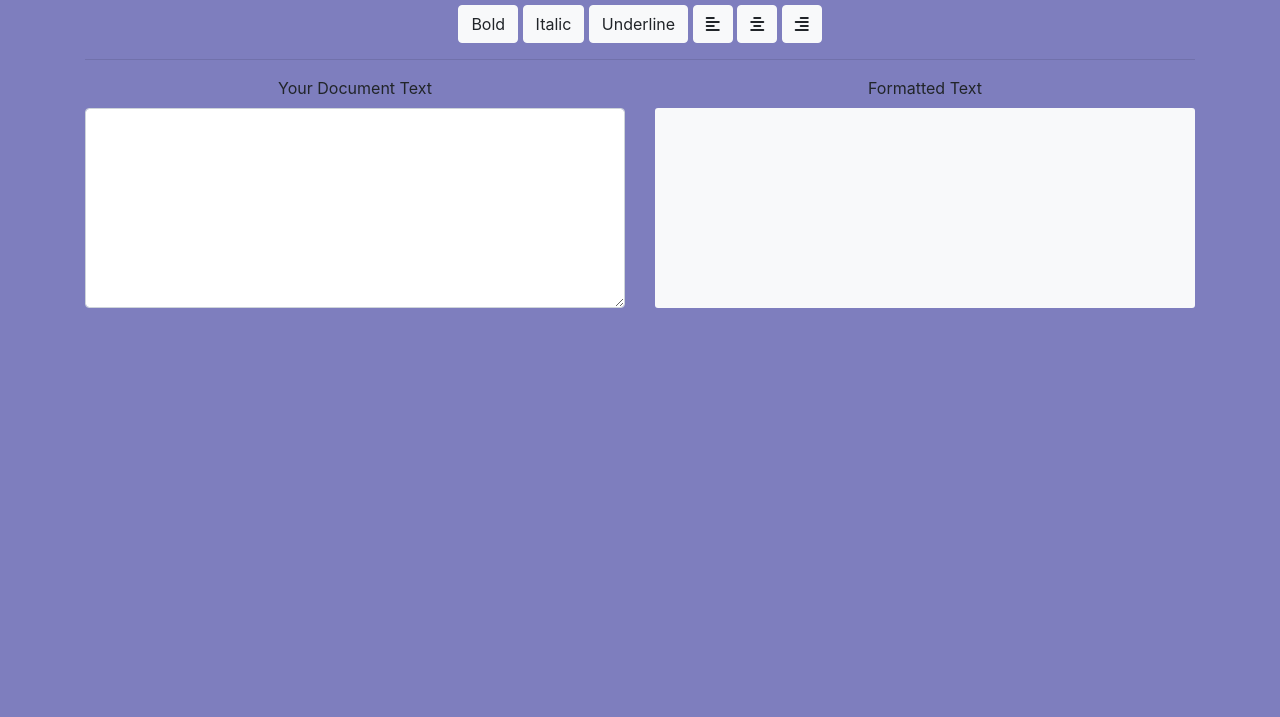
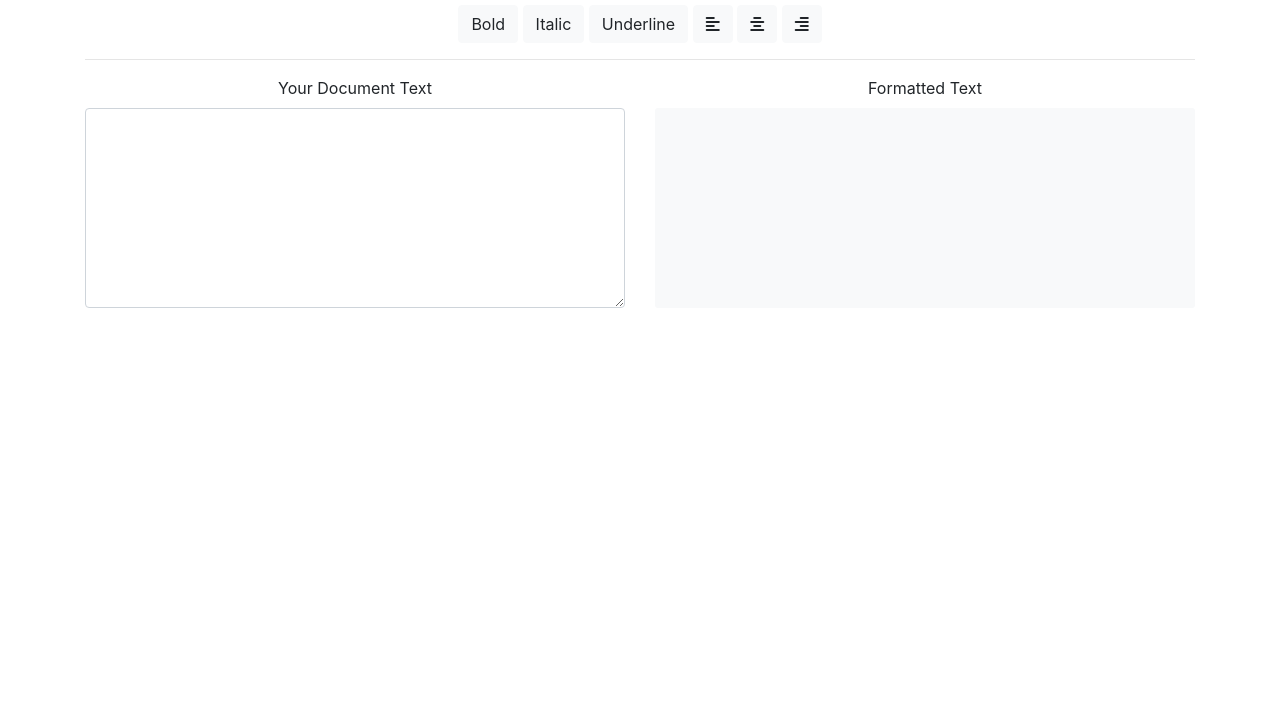
Before and after one commit to rashidjama/text-editor, a plain HTML site: page index.html in a window 1280 px wide. Shown: the part 83-800 px from the top of the page. Drawn offline with nearby package versions, Linux system fonts and the light colour scheme.

Commit message:
removed body background

```diff
--- a/style.css
+++ b/style.css
@@ -1,6 +1,4 @@
-body {
-  background-color: rgb(126, 126, 190);
-}
+
 #text-output {
   min-height: 200px;
   border-radius: 3px;
```
